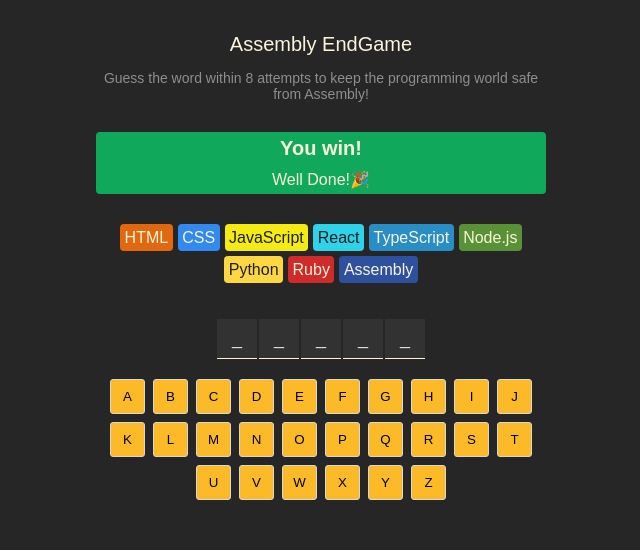
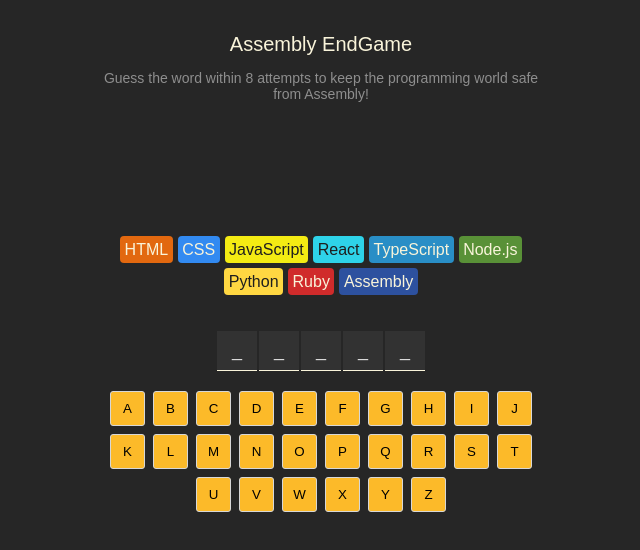
Before and after one commit to Seacrs/React_Learning, a React (Vite) app in the folder Capstone_Projects/Assembly_Endgame/: page / in a window 1280 px wide. Shown: the top 550 px of the page, without its empty margins (319-959 px from the left). Built offline with nearby package versions, Linux system fonts and the light colour scheme.

Commit message:
feat: implement dynamic win/loss status UI

```diff
--- a/Capstone_Projects/Assembly_Endgame/src/App.jsx
+++ b/Capstone_Projects/Assembly_Endgame/src/App.jsx
@@ -30,7 +30,7 @@
 
         const className = clsx('chip', isLanguageLost && 'lost' )
 
-        return (<span className={`chip ${isLanguageLost ? 'lost' : ''}`} style={styles} key={language.name}>{language.name}</span>)
+        return (<span className={className} style={styles} key={language.name}>{language.name}</span>)
     })
 
     const KeyBoardElements = alphabet.split('').map(l => {
@@ -51,15 +51,26 @@
 
     const isGameOver = isGameWon || isGameLost
 
+    const gameStatusClass = clsx("status", {
+        lost: isGameLost,
+        win: isGameWon
+    })
+
     return (
         <main>
             <header>
                 <h1>Assembly EndGame</h1>
                 <p>Guess the word within 8 attempts to keep the programming world safe from Assembly!</p>
             </header>
-            <section className='status'>
+            <section className={gameStatusClass}>
+                {isGameWon && <>
                     <h2>You win!</h2>
                     <p>Well Done!🎉</p>
+                    </>}
+                {isGameLost && <>
+                    <h2>Game Over!</h2>
+                    <p>You lose Better start Learning Assembly 💀</p>
+                    </>}
             </section>
             <section className='language_section'>
                     {languageList}
--- a/Capstone_Projects/Assembly_Endgame/src/index.css
+++ b/Capstone_Projects/Assembly_Endgame/src/index.css
@@ -9,10 +9,12 @@
     color: #D9D9D9;
     padding: 20px;
     height: 100vh;
+}
+main {
     display: flex;
-    justify-content: center;
+    flex-direction: column;
+    align-items: center;
 }
-
 header {
     text-align: center;
 }
@@ -29,15 +31,22 @@
     color: #8E8E8E;
 }
 .status{
-    background-color: #10A95B;
     display: flex;
     flex-direction: column;
     align-items: center;
     color: #F9F4DA;
+    width: 100%;
+    max-width: 350px;
+    min-height: 60px;
     border-radius: 4px;
     margin-block: 30px;
 }
-
+section.status.win{
+    background-color: #10A95B;
+}
+section.status.lost{
+    background-color: #BA2A2A;
+}
 .status > h2{
     font-size: 1.25rem;
     margin: 5px;
```
